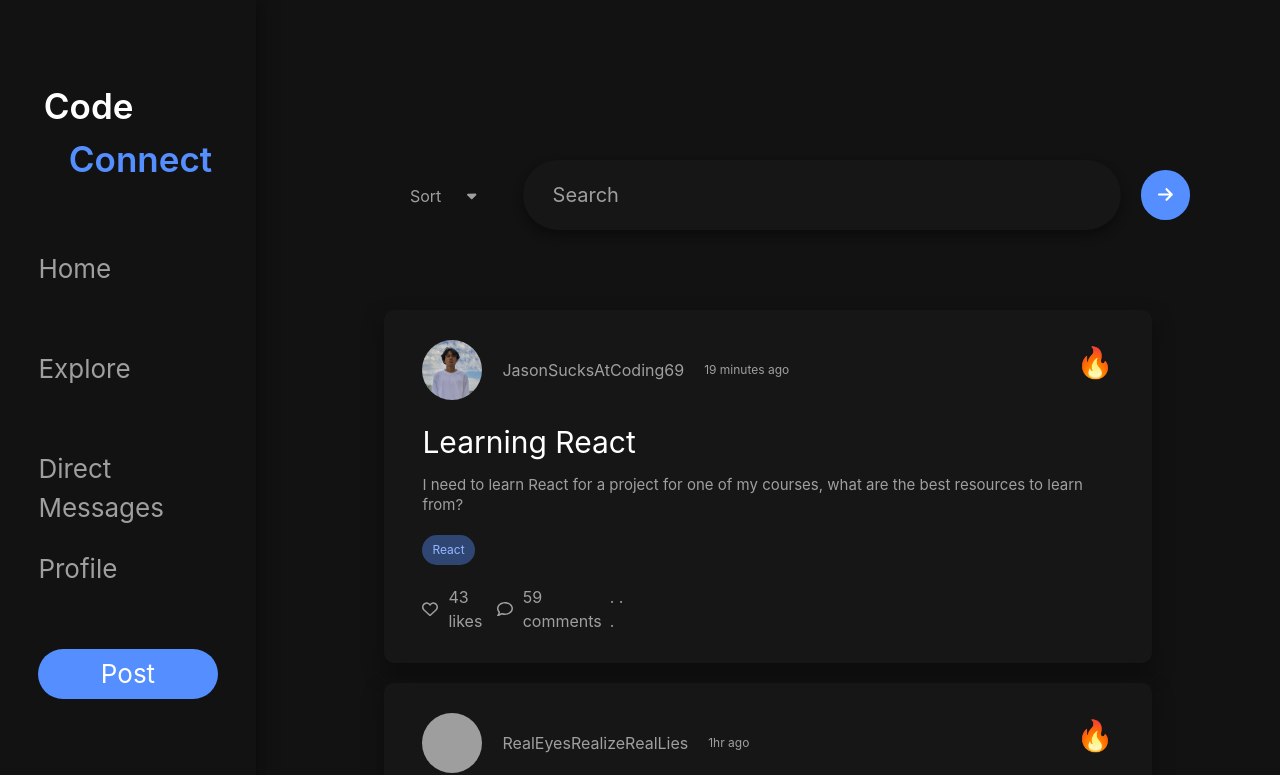
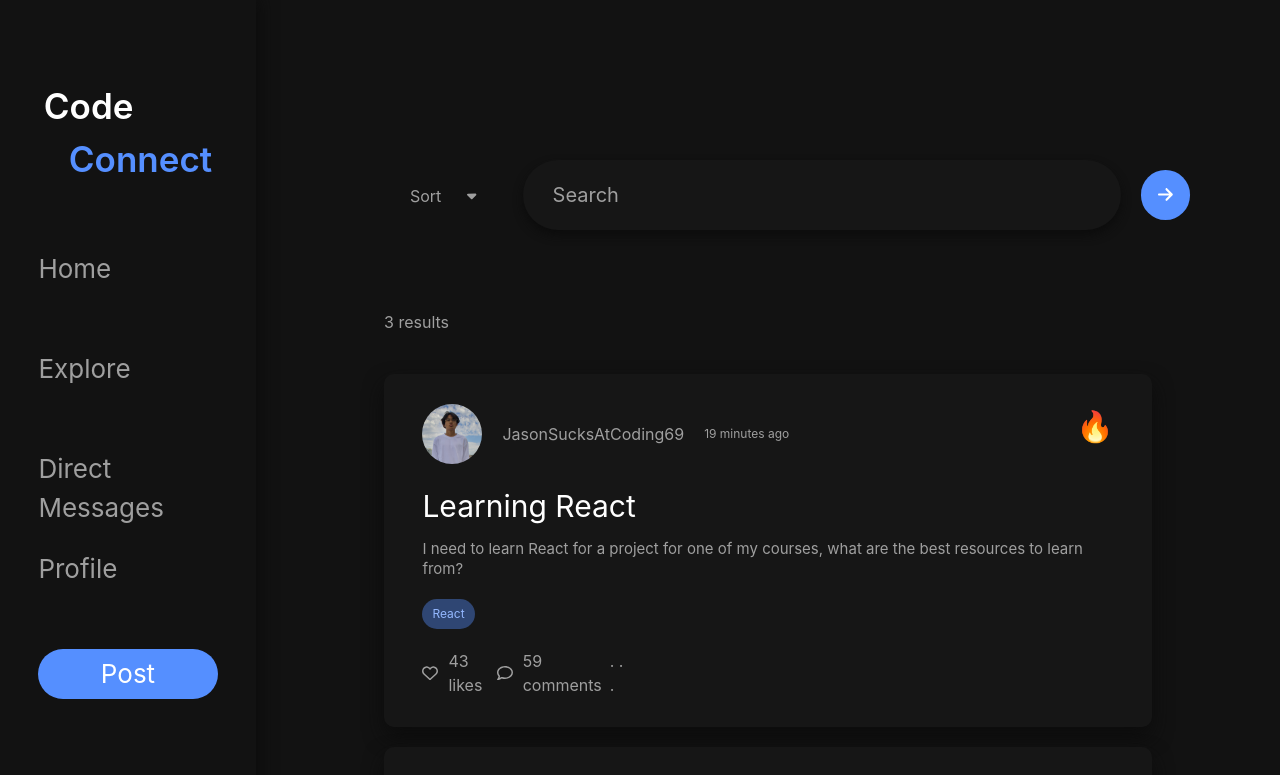
Before and after one commit to JvsonKee/CodeConnect, a React (Vite) app in the folder client/: page / in a window 1280 px wide. Shown: the top 775 px of the page. Built offline with nearby package versions, Linux system fonts and the light colour scheme; grey boxes are pictures that could not be loaded.

Commit message:
Added n results to explore results

```diff
--- a/client/src/components/ExploreResults.jsx
+++ b/client/src/components/ExploreResults.jsx
@@ -59,7 +59,9 @@ function CreateAccount() {
             <ExploreResultsContainer>
 
                 <SearchBar/>    {/*Search Bar from Explore Page*/}
+
                 <ContentContainer>
+                    <span id = 'results'>3 results</span>
                     <Feed>
                         <PostBrowsing user={user1}/>
                         <PostBrowsing user={user2}/>
--- a/client/src/components/styles/ExploreResultsContainer.styled.js
+++ b/client/src/components/styles/ExploreResultsContainer.styled.js
@@ -58,6 +58,10 @@ export const ContentContainer = styled.div`
     padding-right: 10vw;
     gap: 40px;
     padding-top: 10vh;
+
+    #results {
+        color: var(--grey);
+    }
 `
 
 export const CustomCardText = styled(Card.Text)`
```
